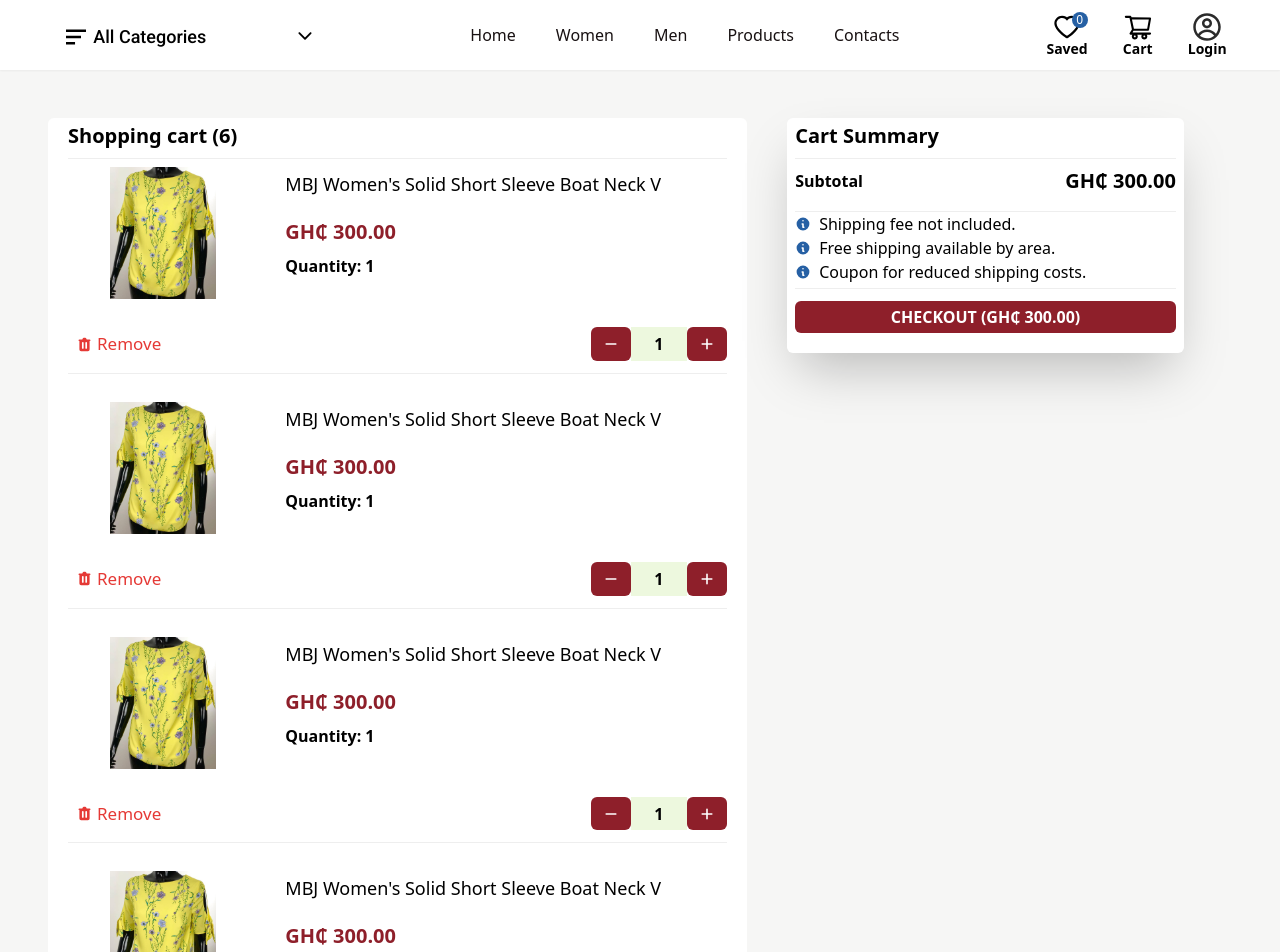
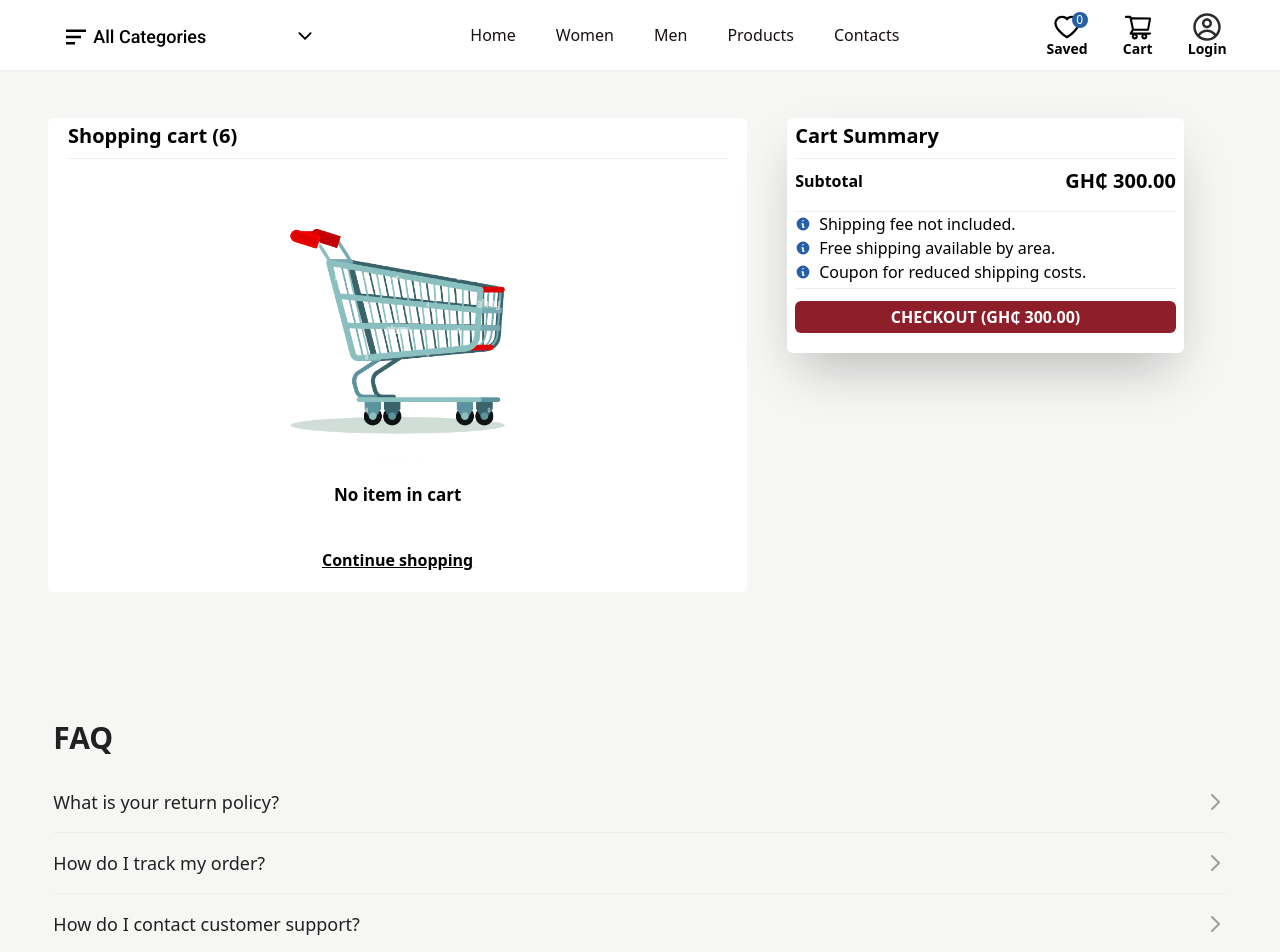
Before and after one commit to AsumVictor/vees-closet-shop, a React (Vite) app in the folder client/: page /cart in a window 1280 px wide. Shown: the top 952 px of the page. Built offline with nearby package versions, Linux system fonts and the light colour scheme; no server answers.

Commit message:
Cart page dynamic

```diff
--- a/client/src/components/cart/NoCartItem.jsx
+++ b/client/src/components/cart/NoCartItem.jsx
@@ -1,3 +1,6 @@
+import { Link } from 'react-router-dom';
+import CartLogo from '../../assets/images/cart.png'
+
 function NoCartItem() {
   return (
     <div className="flex flex-col items-center mt-10">
--- a/client/src/pages/CartPage.jsx
+++ b/client/src/pages/CartPage.jsx
@@ -1,10 +1,10 @@
 import React from "react";
 import Cart from "../components/cart/Cart";
 import CartSummary from "../components/cart/CartSummary";
-import {useSelector, useDispatch} from 'react-redux'
+import { useSelector, useDispatch } from "react-redux";
+import NoCartItem from "../components/cart/NoCartItem";
 
 function CartPage() {
-
   const { cart } = useSelector((state) => state.cart);
   const dispatch = useDispatch();
 
@@ -29,10 +29,7 @@ function CartPage() {
         <div className="w-full rounded-md pt-1 pb-5 bg-white px-2 800px:px-5">
           <h3 className="self-start font-bold text-xl">{`Shopping cart (6)`}</h3>
           <hr className="mt-2" />
-          <Cart />
-          <Cart />
-          <Cart />
-          <Cart />
+          {cart && cart.length !== 0 ? <Cart /> : <NoCartItem />}
         </div>
       </div>
       <div className="py-2 800px:col-span-4 relative  px-2 800px:px-5">
--- a/client/src/static/data.jsx
+++ b/client/src/static/data.jsx
@@ -228,8 +228,9 @@ export const productData = [
     _id: 1,
     title: "MBJ Women's Solid Short Sleeve Boat Neck V ",
      images: [
+
+      "https://fakestoreapi.com/img/81XH0e8fefL._AC_UY879_.jpg",
       "https://fakestoreapi.com/img/71HblAHs5xL._AC_UY879_-2.jpg",
-      "https://fakestoreapi.com/img/81XH0e8fefL._AC_UY879_.jpg",
       "https://fakestoreapi.com/img/51Y5NI-I5jL._AC_UX679_.jpg",
       "https://fakestoreapi.com/img/71-3HjGNDUL._AC_SY879._SX._UX._SY._UY_.jpg",
     ],
@@ -247,9 +248,10 @@ export const productData = [
     _id: 2,
     title: "Rain Jacket Women Windbreaker Striped Climbing Raincoats",
      images: [
+
+      "https://fakestoreapi.com/img/51Y5NI-I5jL._AC_UX679_.jpg",
       "https://fakestoreapi.com/img/71HblAHs5xL._AC_UY879_-2.jpg",
       "https://fakestoreapi.com/img/81XH0e8fefL._AC_UY879_.jpg",
-      "https://fakestoreapi.com/img/51Y5NI-I5jL._AC_UX679_.jpg",
       "https://fakestoreapi.com/img/71-3HjGNDUL._AC_SY879._SX._UX._SY._UY_.jpg",
     ],
     price: 39.99,
@@ -267,10 +269,11 @@ export const productData = [
     title:
       "Lock and Love Women's Removable Hooded Faux Leather Moto Biker Jacket",
      images: [
-      "https://fakestoreapi.com/img/71HblAHs5xL._AC_UY879_-2.jpg",
+      "https://fakestoreapi.com/img/71-3HjGNDUL._AC_SY879._SX._UX._SY._UY_.jpg",
       "https://fakestoreapi.com/img/81XH0e8fefL._AC_UY879_.jpg",
       "https://fakestoreapi.com/img/51Y5NI-I5jL._AC_UX679_.jpg",
-      "https://fakestoreapi.com/img/71-3HjGNDUL._AC_SY879._SX._UX._SY._UY_.jpg",
+      "https://fakestoreapi.com/img/71HblAHs5xL._AC_UY879_-2.jpg",
+
     ],
       price: 29.95,
     description:
@@ -286,10 +289,10 @@ export const productData = [
     _id: 4,
     title: "BIYLACLESEN Women's 3-in-1 Snowboard Jacket Winter Coats",
      images: [
-      "https://fakestoreapi.com/img/71HblAHs5xL._AC_UY879_-2.jpg",
       "https://fakestoreapi.com/img/81XH0e8fefL._AC_UY879_.jpg",
       "https://fakestoreapi.com/img/51Y5NI-I5jL._AC_UX679_.jpg",
       "https://fakestoreapi.com/img/71-3HjGNDUL._AC_SY879._SX._UX._SY._UY_.jpg",
+      "https://fakestoreapi.com/img/71HblAHs5xL._AC_UY879_-2.jpg",
     ],
     price: 56.99,
     description:
```
